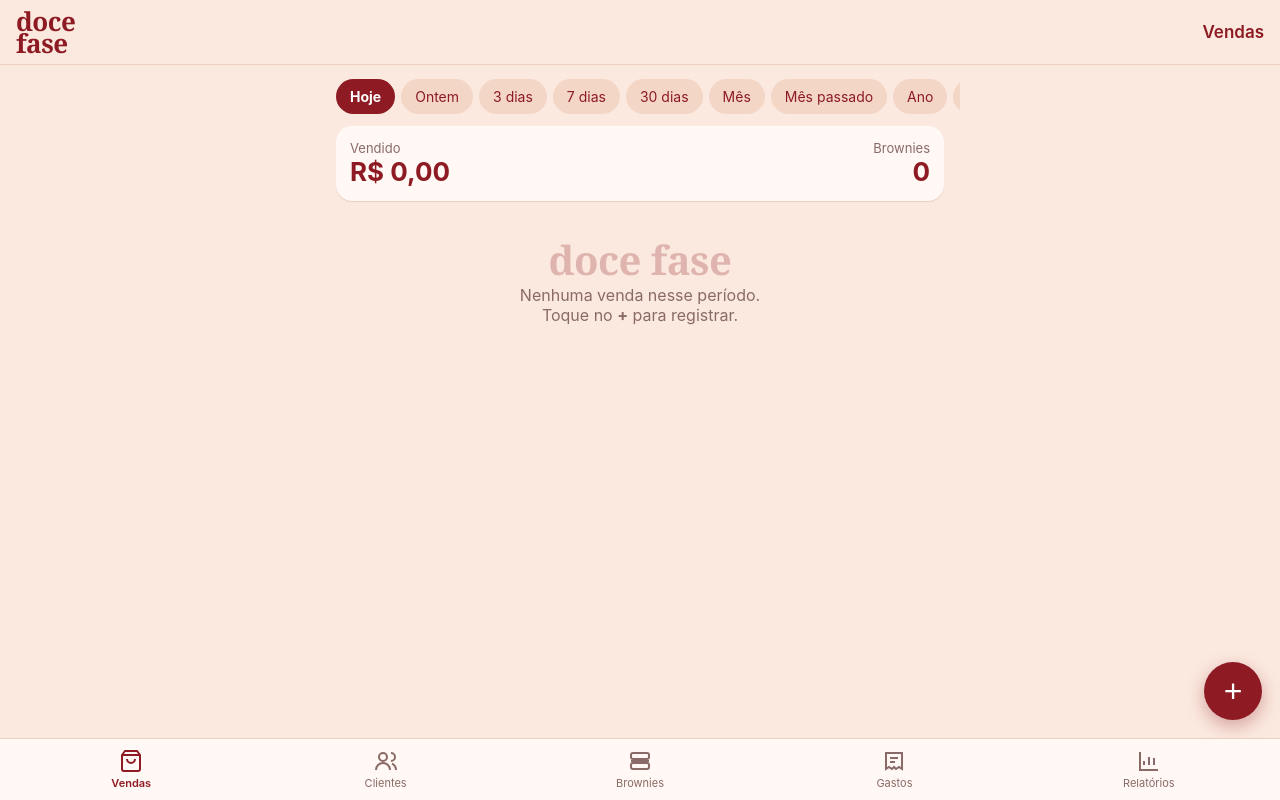
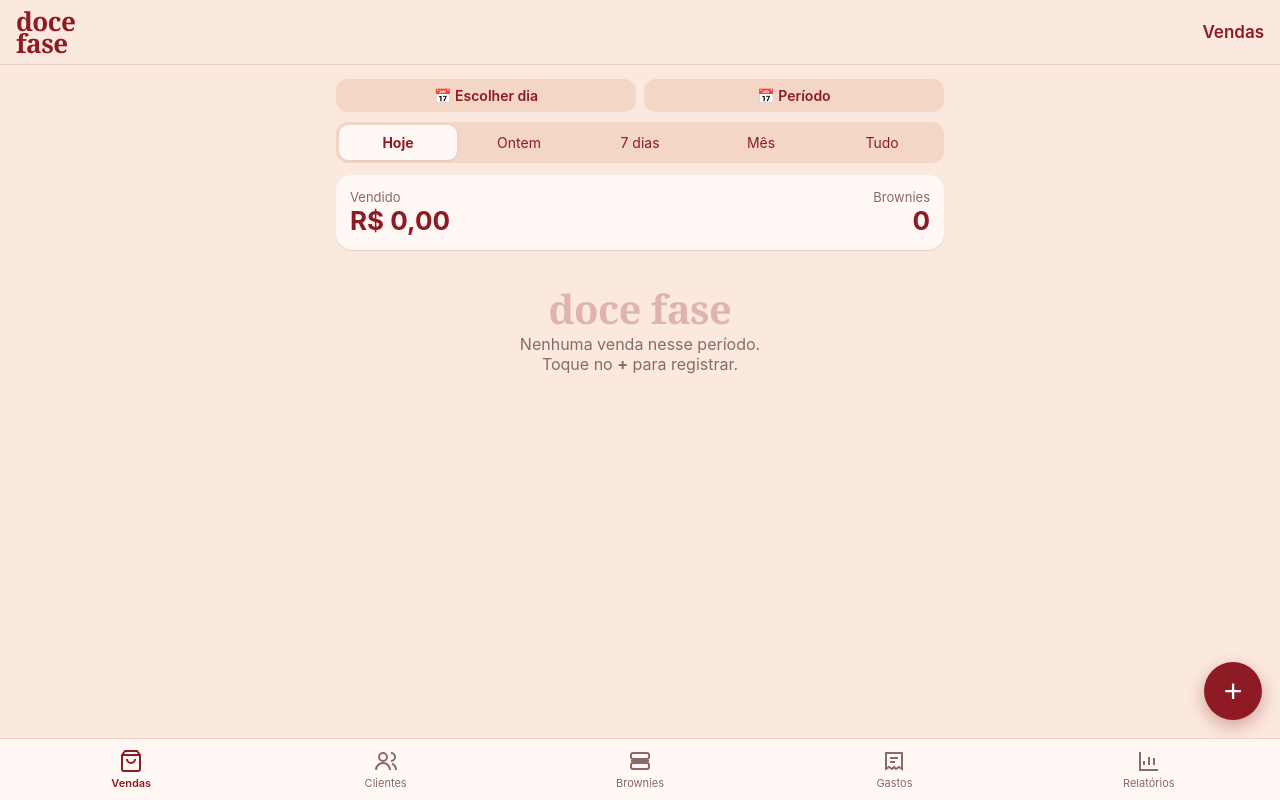
Before and after one commit to riquesantos/docefase, a plain HTML site: page index.html in a window 1280 px wide. Drawn offline with Linux system fonts and the light colour scheme.

Commit message:
mais um update

```diff
--- a/index.html
+++ b/index.html
@@ -82,12 +82,12 @@ input:focus,select:focus{outline:2px solid var(--vinho-claro);border-color:trans
 .chart .tip b{display:block;font-size:15px}
 .chart .tip span{font-size:11px;opacity:.85}
 .eixo{font-size:11px;margin-top:4px}
-.chips{position:relative;display:flex;gap:6px;overflow-x:auto;margin:0 -16px 10px;padding:0 16px 2px;scrollbar-width:none;-webkit-overflow-scrolling:touch}
-.chips::-webkit-scrollbar{display:none}
-.chips button{flex:none;border:0;background:var(--creme-esc);color:var(--vinho);padding:9px 14px;border-radius:99px;font-size:14px;font-family:inherit;white-space:nowrap}
-.chips button.on{background:var(--vinho);color:#fff;font-weight:700}
+.per-topo{display:flex;gap:8px;margin-bottom:10px}
+.per-topo .btn{flex:1}
 .per-extra{margin-bottom:12px}
 .per-extra label{margin-top:0}
+.per-extra>div{min-width:0}
+.per-extra input{min-width:0;padding-left:8px;padding-right:8px}
 .per-extra .passo{width:46px;height:46px;flex:none;border:0;border-radius:12px;background:var(--creme-esc);color:var(--vinho);font-size:22px;font-weight:700;font-family:inherit}
 .per-rot{margin:-2px 2px 10px}
 .empty{text-align:center;color:var(--suave);padding:30px 10px}
@@ -187,14 +187,12 @@ function render() {
   $('#titulo').textContent = titulos[aba];
   $('#fab').style.display = aba === 'relatorios' ? 'none' : 'block';
   ({ vendas: telaVendas, clientes: telaClientes, produtos: telaProdutos, gastos: telaGastos, relatorios: telaRelatorios })[aba]();
-  const ch = $('.chips'), on = ch?.querySelector('.on');
-  if (on) ch.scrollLeft = on.offsetLeft - ch.clientWidth / 2 + on.offsetWidth / 2;
 }
 
 // ---------- períodos ----------
 const addDias = (iso, n) => { const d = new Date(iso + 'T12:00'); d.setDate(d.getDate() + n); return d.toISOString().slice(0, 10); };
 const curto = iso => iso.slice(8) + '/' + iso.slice(5, 7);
-const PERIODOS = [['hoje', 'Hoje'], ['ontem', 'Ontem'], ['3d', '3 dias'], ['semana', '7 dias'], ['30d', '30 dias'], ['mes', 'Mês'], ['mespassado', 'Mês passado'], ['ano', 'Ano'], ['tudo', 'Tudo'], ['dia', 'Escolher dia'], ['periodo', 'Período']];
+const PERIODOS = [['hoje', 'Hoje'], ['ontem', 'Ontem'], ['semana', '7 dias'], ['mes', 'Mês'], ['tudo', 'Tudo']];
 // um filtro por aba (não é salvo: ao reabrir o app volta ao padrão)
 const filtros = { vendas: { tipo: 'hoje' }, gastos: { tipo: 'mes' }, relatorios: { tipo: 'mes' } };
 
@@ -224,8 +222,10 @@ function barraPeriodo() {
     <input type="date" value="${a}" onchange="setCampoPer('dia',this.value)"><button class="passo" onclick="passoDia(1)" aria-label="Dia seguinte">›</button></div>`;
   else if (f.tipo === 'periodo') extra = `<div class="per-extra grid2"><div><label>De</label><input type="date" value="${f.de}" onchange="setCampoPer('de',this.value)"></div>
     <div><label>Até</label><input type="date" value="${f.ate}" onchange="setCampoPer('ate',this.value)"></div></div>`;
-  else if (a && !['hoje', 'ano'].includes(f.tipo)) extra = `<div class="muted per-rot">${a === b ? dataBR(a) : `${dataBR(a)} a ${dataBR(b)}`}</div>`;
-  return `<div class="chips">${PERIODOS.map(([k, l]) => `<button class="${k === f.tipo ? 'on' : ''}" onclick="setPer('${k}')">${l}</button>`).join('')}</div>${extra}`;
+  const rot = a && !['hoje', 'dia', 'periodo'].includes(f.tipo) ? `<div class="muted per-rot">${a === b ? dataBR(a) : `${dataBR(a)} a ${dataBR(b)}`}</div>` : '';
+  const bt = (k, l) => `<button class="btn mini ${f.tipo === k ? '' : 'sec'}" onclick="setPer('${k}')">${l}</button>`;
+  return `<div class="per-topo">${bt('dia', '📅 Escolher dia')}${bt('periodo', '📅 Período')}</div>${extra}
+    <div class="seg">${PERIODOS.map(([k, l]) => `<button class="${k === f.tipo ? 'on' : ''}" onclick="setPer('${k}')">${l}</button>`).join('')}</div>${rot}`;
 }
 function setPer(tipo) {
   const f = filtros[aba], h = hojeISO();
```
